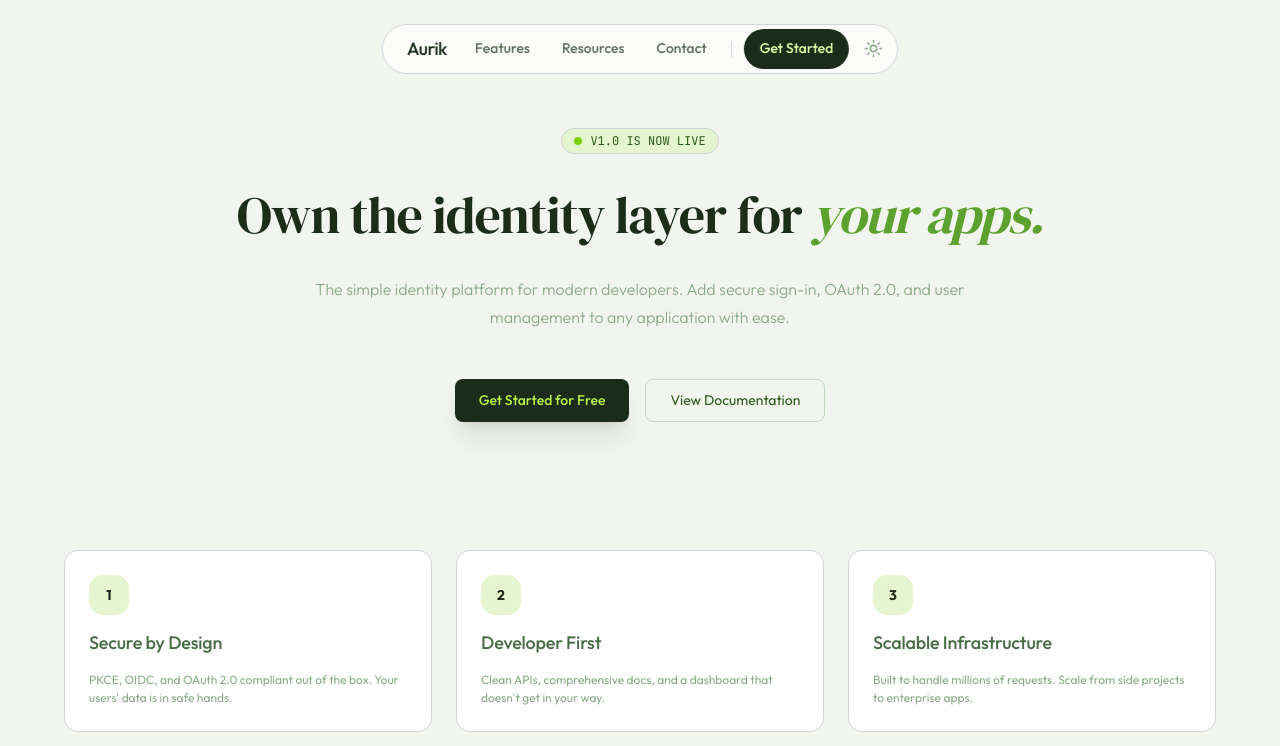
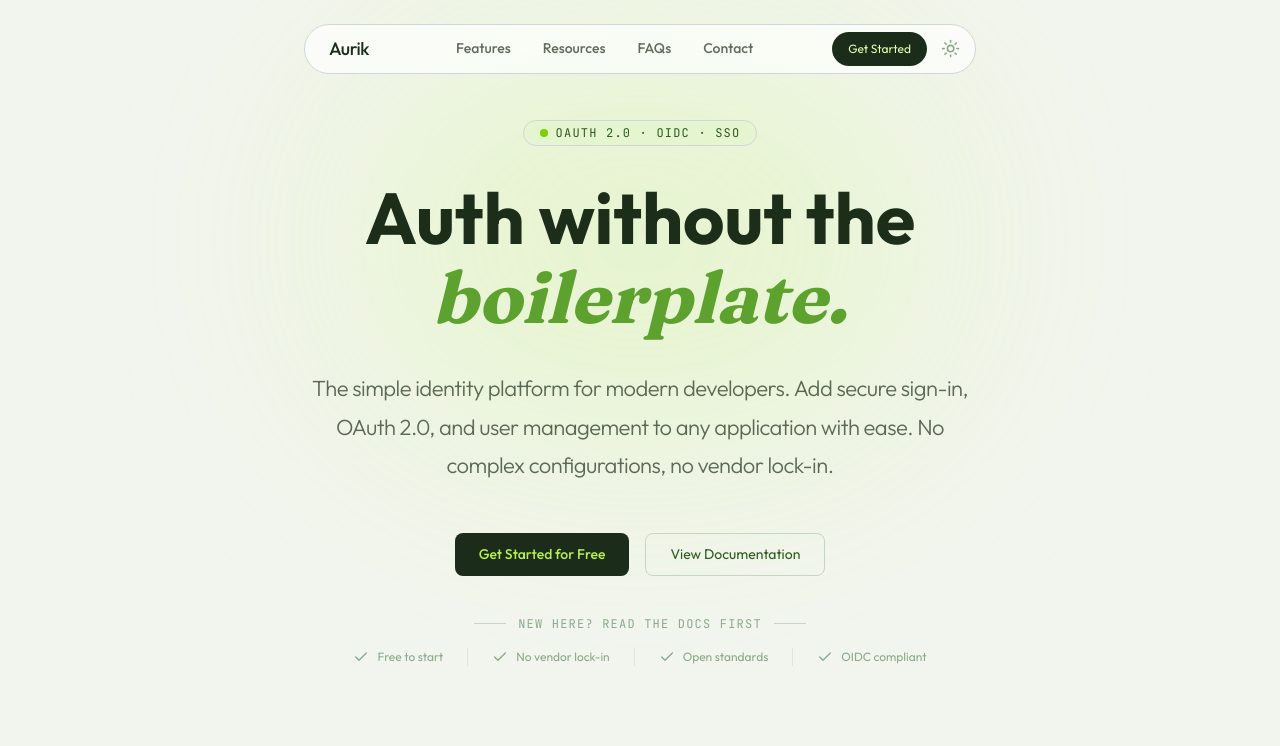
Before and after one commit to bikash138/Aurik, a Next.js app in the folder apps/web-app/: page / in a window 1280 px wide. Shown: the top 746 px of the page. Built offline with nearby package versions, Linux system fonts and the light colour scheme.

Commit message:
added hero section

```diff
--- a/apps/web-app/src/app/layout.tsx
+++ b/apps/web-app/src/app/layout.tsx
@@ -1,5 +1,5 @@
 import type { Metadata } from "next";
-import { DM_Serif_Display, JetBrains_Mono, Outfit } from "next/font/google";
+import { DM_Serif_Display, Fraunces, JetBrains_Mono, Outfit } from "next/font/google";
 import { Toaster } from "@/components/ui/sonner";
 import { TooltipProvider } from "@/components/ui/tooltip";
 import { ThemeProvider } from "@/components/theme-provider";
@@ -10,6 +10,14 @@ const dmSerifDisplay = DM_Serif_Display({
   weight: ["400"],
   style: ["normal", "italic"],
   variable: "--font-display",
+  display: "swap",
+  preload: true,
+});
+
+const fraunces = Fraunces({
+  subsets: ["latin"],
+  style: ["italic"],
+  variable: "--font-fraunces",
   display: "swap",
   preload: true,
 });
@@ -102,7 +110,8 @@ export default function RootLayout({
       className={`
         ${dmSerifDisplay.variable}
         ${jetbrainsMono.variable}
-        ${outfit.variable} h-full antialiased`}
+        ${outfit.variable}
+        ${fraunces.variable} h-full antialiased`}
     >
       <body className="min-h-full flex flex-col">
         <ThemeProvider
--- a/apps/web-app/src/app/page.tsx
+++ b/apps/web-app/src/app/page.tsx
@@ -1,53 +1,16 @@
-"use client";
-
 import Footer from "@/components/Footer";
+import { Hero } from "@/components/home/Hero";
 import { Navbar } from "@/components/home/Navbar";
 
 export default function Home() {
   return (
     <div className="relative min-h-screen bg-background">
-      {/* NAVBAR */}
       <Navbar />
+      <Hero />
 
-      {/* HERO SECTION (To showcase the navbar) */}
-      <main className="relative pt-32 pb-20 px-6">
-        <div className="max-w-5xl mx-auto text-center space-y-8">
-          <div className="inline-flex items-center gap-2 px-3 py-1 rounded-full bg-secondary text-secondary-foreground text-xs font-mono border">
-            <span className="relative flex h-2 w-2">
-              <span className="animate-ping absolute inline-flex h-full w-full rounded-full bg-lime-400 opacity-75"></span>
-              <span className="relative inline-flex rounded-full h-2 w-2 bg-lime-500"></span>
-            </span>
-            V1.0 IS NOW LIVE
-          </div>
-
-          <h1 className="text-hero text-heading max-w-4xl mx-auto leading-[1.1]">
-            Own the identity layer for{" "}
-            <em className="text-italic-accent">your apps.</em>
-          </h1>
-
-          <p className="text-body-lg text-muted-foreground max-w-2xl mx-auto">
-            The simple identity platform for modern developers. Add secure
-            sign-in, OAuth 2.0, and user management to any application with
-            ease.
-          </p>
-
-          <div className="flex flex-col sm:flex-row items-center justify-center gap-4 pt-4">
-            <button className="btn-primary px-8 py-4 text-base rounded-2xl shadow-xl shadow-primary/10">
-              Get Started for Free
-            </button>
-            <button className="btn-ghost px-8 py-4 text-base rounded-2xl">
-              View Documentation
-            </button>
-          </div>
-
-          {/* BACKGROUND DECORATION */}
-          <div className="absolute top-0 left-1/2 -translate-x-1/2 w-full h-[600px] -z-10 opacity-30 pointer-events-none">
-            <div className="absolute top-0 left-1/2 -translate-x-1/2 w-[800px] h-[500px] bg-primary/20 blur-[120px] rounded-full" />
-          </div>
-        </div>
-
-        {/* FEATURE GRID PREVIEW */}
-        <div className="max-w-6xl mx-auto mt-32 grid grid-cols-1 md:grid-cols-3 gap-6">
+      {/* FEATURE GRID PREVIEW */}
+      <section className="px-6 pb-20">
+        <div className="max-w-6xl mx-auto grid grid-cols-1 md:grid-cols-3 gap-6">
           <div className="card p-8 space-y-4">
             <div className="h-10 w-10 rounded-xl bg-secondary flex items-center justify-center text-primary font-bold">
               1
@@ -79,9 +42,8 @@ export default function Home() {
             </p>
           </div>
         </div>
-      </main>
+      </section>
 
-      {/* FOOTER */}
       <Footer />
     </div>
   );
--- /dev/null
+++ b/apps/web-app/src/components/home/Hero.tsx
@@ -0,0 +1,77 @@
+import Link from "next/link";
+import { Check } from "lucide-react";
+
+export function Hero() {
+  return (
+    <main className="relative pt-30 pb-20 px-6 overflow-hidden">
+      {/* GRADIENT GLOW */}
+      <div className="pointer-events-none absolute inset-0 flex items-start justify-center z-0">
+        <div className="w-[600px] h-[400px] rounded-full bg-lime-300/20 blur-[120px] translate-y-10" />
+      </div>
+
+      <div className="relative z-10 max-w-5xl mx-auto text-center space-y-8">
+        <div className="inline-flex items-center gap-2 px-4 py-1 rounded-full bg-secondary text-secondary-foreground text-xs font-mono border tracking-widest">
+          <span className="relative flex h-2 w-2">
+            <span className="animate-ping absolute inline-flex h-full w-full rounded-full bg-lime-400 opacity-75"></span>
+            <span className="relative inline-flex rounded-full h-2 w-2 bg-lime-500"></span>
+          </span>
+          OAUTH 2.0 · OIDC · SSO
+        </div>
+
+        <h1 className="text-heading max-w-4xl mx-auto leading-[1.1] text-4xl md:text-5xl lg:text-7xl font-bold">
+          Auth without the
+          <br />
+          <em className="text-italic-accent font-(family-name:--font-fraunces)">
+            boilerplate.
+          </em>
+        </h1>
+
+        <p className="text-body-lg text-foreground/70 max-w-2xl mx-auto text-md md:text-2xl tracking-tight">
+          The simple identity platform for modern developers. Add secure
+          sign-in, OAuth 2.0, and user management to any application with ease.
+          No complex configurations, no vendor lock-in.
+        </p>
+
+        <div className="flex flex-col sm:flex-row items-center justify-center gap-4 pt-4">
+          <Link
+            href="/auth/signin"
+            className="btn-primary px-8 py-4 text-base rounded-2xl no-underline"
+          >
+            Get Started for Free
+          </Link>
+          <Link
+            href="/docs"
+            className="btn-ghost px-8 py-4 text-base rounded-2xl no-underline"
+          >
+            View Documentation
+          </Link>
+        </div>
+
+        {/* TRUST BAR */}
+        <div className="flex flex-col items-center gap-4 pt-2">
+          <p className="flex items-center gap-3 text-xs font-mono tracking-widest text-(--color-text-muted) uppercase">
+            <span className="w-8 h-px bg-(--color-text-muted)/40" />
+            New here? Read the docs first
+            <span className="w-8 h-px bg-(--color-text-muted)/40" />
+          </p>
+          <div className="grid grid-cols-2 sm:flex sm:flex-row items-center justify-center gap-x-0 gap-y-3 sm:divide-x sm:divide-(--color-text-muted)/20 text-sm text-(--color-text-muted)">
+            {[
+              "Free to start",
+              "No vendor lock-in",
+              "Open standards",
+              "OIDC compliant",
+            ].map((item) => (
+              <span
+                key={item}
+                className="flex items-center text justify-center gap-2 px-4 sm:px-6"
+              >
+                <Check className="w-4 h-4 text-(--color-text-muted) shrink-0" />
+                {item}
+              </span>
+            ))}
+          </div>
+        </div>
+      </div>
+    </main>
+  );
+}
--- a/apps/web-app/src/components/home/Navbar.tsx
+++ b/apps/web-app/src/components/home/Navbar.tsx
@@ -1,15 +1,19 @@
 "use client";
 
-import React from "react";
+import { useState } from "react";
 import Link from "next/link";
+import { Menu, X } from "lucide-react";
 import { ThemeToggle } from "@/components/theme-toggle";
 import { navLinks } from "@/data/nav-links";
 
 export function Navbar() {
+  const [open, setOpen] = useState(false);
+
   return (
-    <nav className="fixed top-6 left-1/2 -translate-x-1/2 z-50">
+    <>
+      <nav className="fixed top-6 left-1/2 -translate-x-1/2 z-50 w-[calc(100%-2rem)] max-w-2xl">
         <div
-        className="flex items-center gap-1 p-1 pl-6 rounded-full border bg-white/70 dark:bg-black/70 backdrop-blur-md transition-all duration-300 justify-center"
+          className="flex items-center gap-1 p-1 pl-6 rounded-full border bg-white/70 dark:bg-black/70 backdrop-blur-md transition-all duration-300 justify-between"
           style={{ borderColor: "var(--color-border)" }}
         >
           {/* BRAND */}
@@ -20,7 +24,7 @@ export function Navbar() {
             Aurik
           </Link>
 
-        {/* LINKS */}
+          {/* DESKTOP LINKS */}
           <div className="hidden md:flex items-center">
             {navLinks.map(({ label, href }) => (
               <Link
@@ -31,17 +35,53 @@ export function Navbar() {
                 {label}
               </Link>
             ))}
-          <div className="h-4 w-px bg-border mx-2" />
           </div>
 
+          {/* RIGHT SIDE */}
+          <div className="flex items-center gap-1">
             <Link
               href="/dashboard"
-          className="flex items-center gap-2 px-4 py-2 rounded-full bg-primary text-primary-foreground font-medium hover:opacity-95 transition-all active:scale-95 no-underline"
+              className="hidden sm:flex items-center gap-2 px-4 py-2 rounded-full bg-primary text-primary-foreground font-medium hover:opacity-95 transition-all active:scale-95 no-underline text-sm"
             >
               Get Started
             </Link>
             <ThemeToggle />
+            {/* HAMBURGER */}
+            <button
+              onClick={() => setOpen(!open)}
+              className="md:hidden p-2 rounded-full hover:bg-secondary/50 transition-all"
+            >
+              {open ? <X className="w-5 h-5" /> : <Menu className="w-5 h-5" />}
+            </button>
           </div>
+        </div>
+
+        {/* MOBILE MENU */}
+        {open && (
+          <div
+            className="md:hidden mt-2 rounded-2xl border bg-white/90 dark:bg-black/90 backdrop-blur-md p-3 flex flex-col gap-1"
+            style={{ borderColor: "var(--color-border)" }}
+          >
+            {navLinks.map(({ label, href }) => (
+              <Link
+                key={label}
+                href={href}
+                onClick={() => setOpen(false)}
+                className="px-4 py-3 text-sm font-medium text-foreground/70 hover:text-foreground hover:bg-secondary/50 rounded-xl transition-all no-underline"
+              >
+                {label}
+              </Link>
+            ))}
+            <Link
+              href="/dashboard"
+              onClick={() => setOpen(false)}
+              className="mt-1 flex items-center justify-center px-4 py-3 rounded-xl bg-primary text-primary-foreground font-medium hover:opacity-95 transition-all no-underline text-sm"
+            >
+              Get Started
+            </Link>
+          </div>
+        )}
       </nav>
+    </>
   );
 }
--- a/apps/web-app/src/data/nav-links.ts
+++ b/apps/web-app/src/data/nav-links.ts
@@ -6,5 +6,6 @@ export type NavLink = {
 export const navLinks: NavLink[] = [
   { label: "Features", href: "#features" },
   { label: "Resources", href: "/docs" },
+  { label: "FAQs", href: "#faqs" },
   { label: "Contact", href: "#contact" },
 ];
```
Also changed, not shown: apps/web-app/src/app/globals.css (+8 -7 lines). Lines whose indentation alone changed are shown as unchanged.
